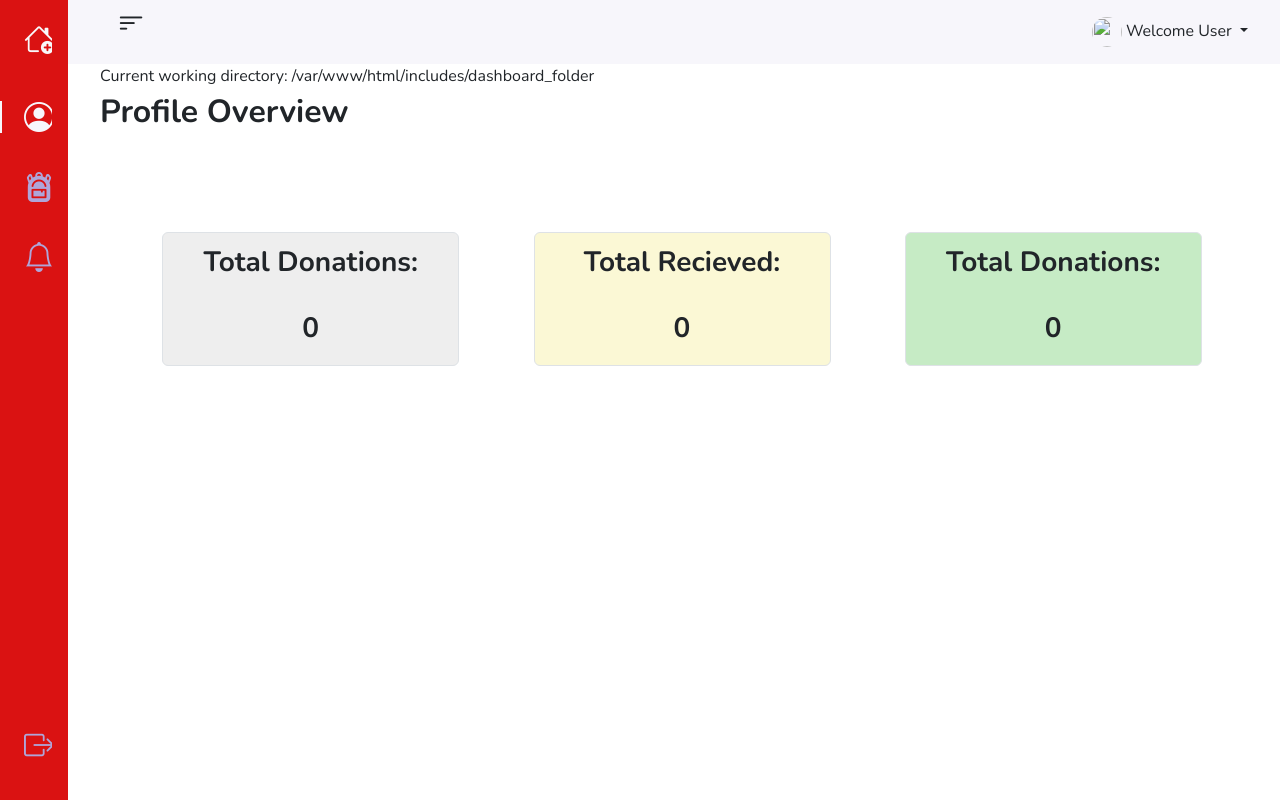
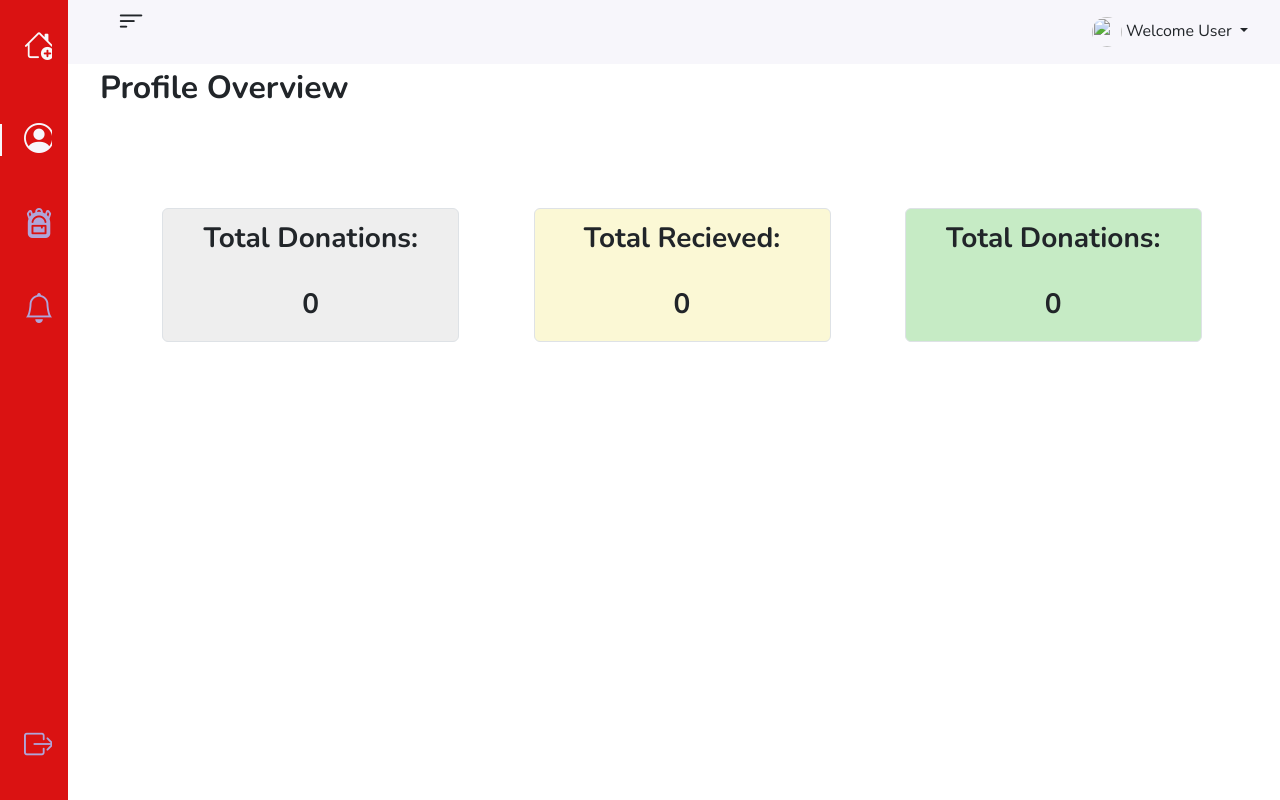
Before and after one commit to samueldobi/Campus-donors, a PHP site: page /includes/dashboard_folder/dashboard.php in a window 1280 px wide. Run offline with PHP 8.4, Linux system fonts and the light colour scheme; some libraries are stand-ins or nearby versions.

Commit message:
moved all dashboard files to one folder

```diff
--- a/includes/dashboard_folder/dashboard.php
+++ b/includes/dashboard_folder/dashboard.php
@@ -1,7 +1,5 @@
 <?php
-echo 'Current working directory: ' . getcwd();
 require_once '../logout.php';
-// require_once '../login_folder/login_view.php';
 ?>
 <!DOCTYPE html>
 <html lang="en">
@@ -16,7 +14,7 @@ require_once '../logout.php';
   <!-- Bootsrap Links -->
     <link href="https://cdn.jsdelivr.net/npm/bootstrap@5.3.3/dist/css/bootstrap.min.css" rel="stylesheet" integrity="sha384-QWTKZyjpPEjISv5WaRU9OFeRpok6YctnYmDr5pNlyT2bRjXh0JMhjY6hW+ALEwIH" crossorigin="anonymous">
     <link rel="stylesheet" href="https://cdn.jsdelivr.net/npm/bootstrap-icons@1.11.3/font/bootstrap-icons.min.css">
-    <link rel="stylesheet" href="./assets/dashboard.css">
+    <link rel="stylesheet" href="dashboard.css">
     </head>
     <body id="body-pd">
     <header class="header " id="header">
@@ -136,5 +134,5 @@ require_once '../logout.php';
     </body>
  </section>
 
- <script src="./assets/dashboard.js"></script>
+ <script src="dashboard.js"></script>
  <script src="https://cdnjs.cloudflare.com/ajax/libs/jquery/3.2.1/jquery.min.js"></script>
--- a/includes/login_folder/login.inc.php
+++ b/includes/login_folder/login.inc.php
@@ -49,7 +49,7 @@ if ( $_SERVER["REQUEST_METHOD"] === "POST"){
     // $_SESSION["user_id"] = $result["id"];
     // $_SESSION["user_username"] = htmlspecialchars($result["username"]) ;
     // $_SESSION["last_regeneration"] = time();
-    header("Location:/blood-donation-application/includes/dashboard_folder/dashboard.php");
+    header("Location:/blood-donation-application/includes/dashboard_folder/dashboard.php?login=success");
     $pdo = null;
     $stmt = null;
     die();
```
Also changed, not shown: includes/dashboard_folder/dashboard.css (renamed from assets/dashboard.css), includes/dashboard_folder/dashboard.js (renamed from assets/dashboard.js).
